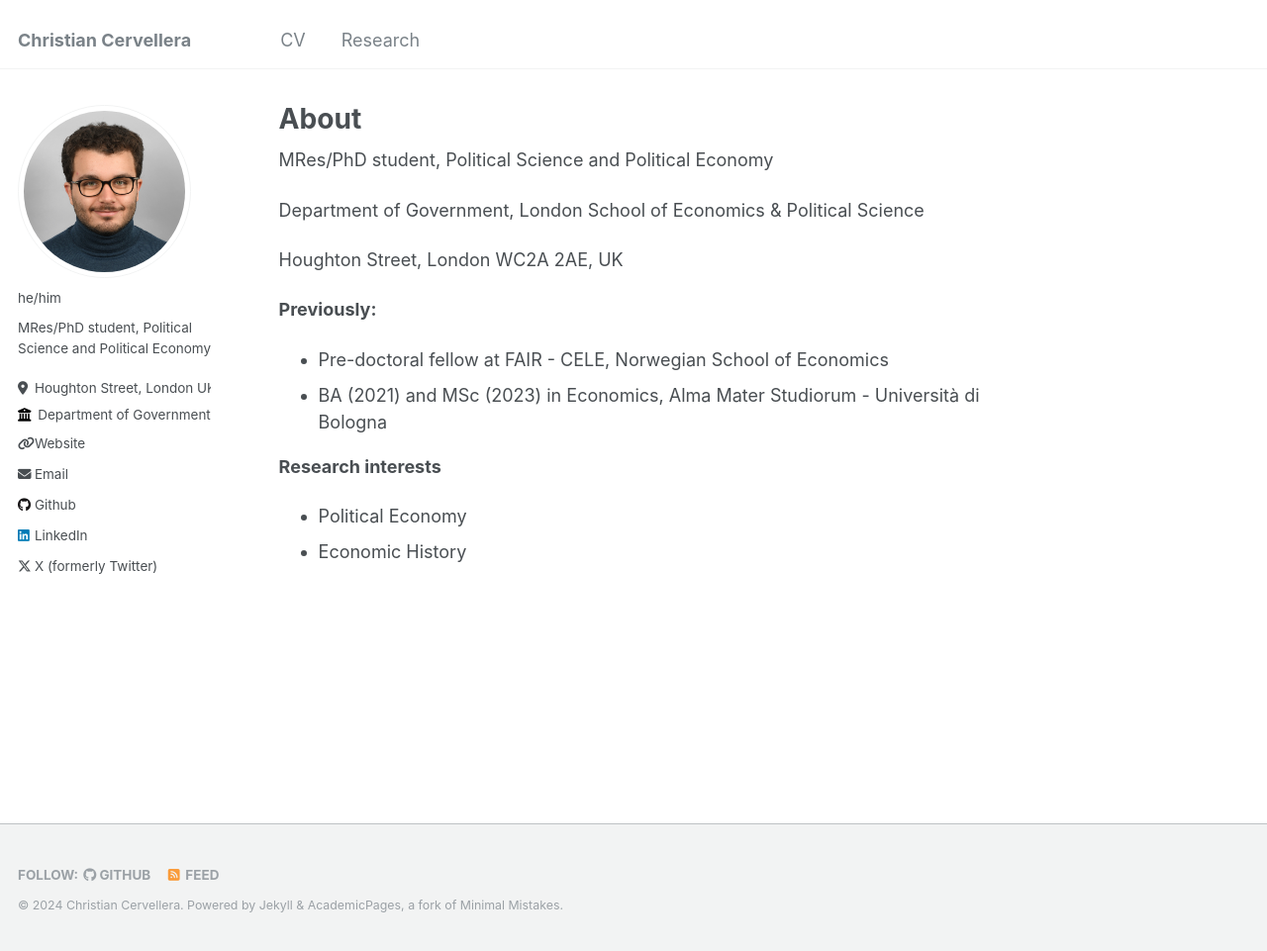
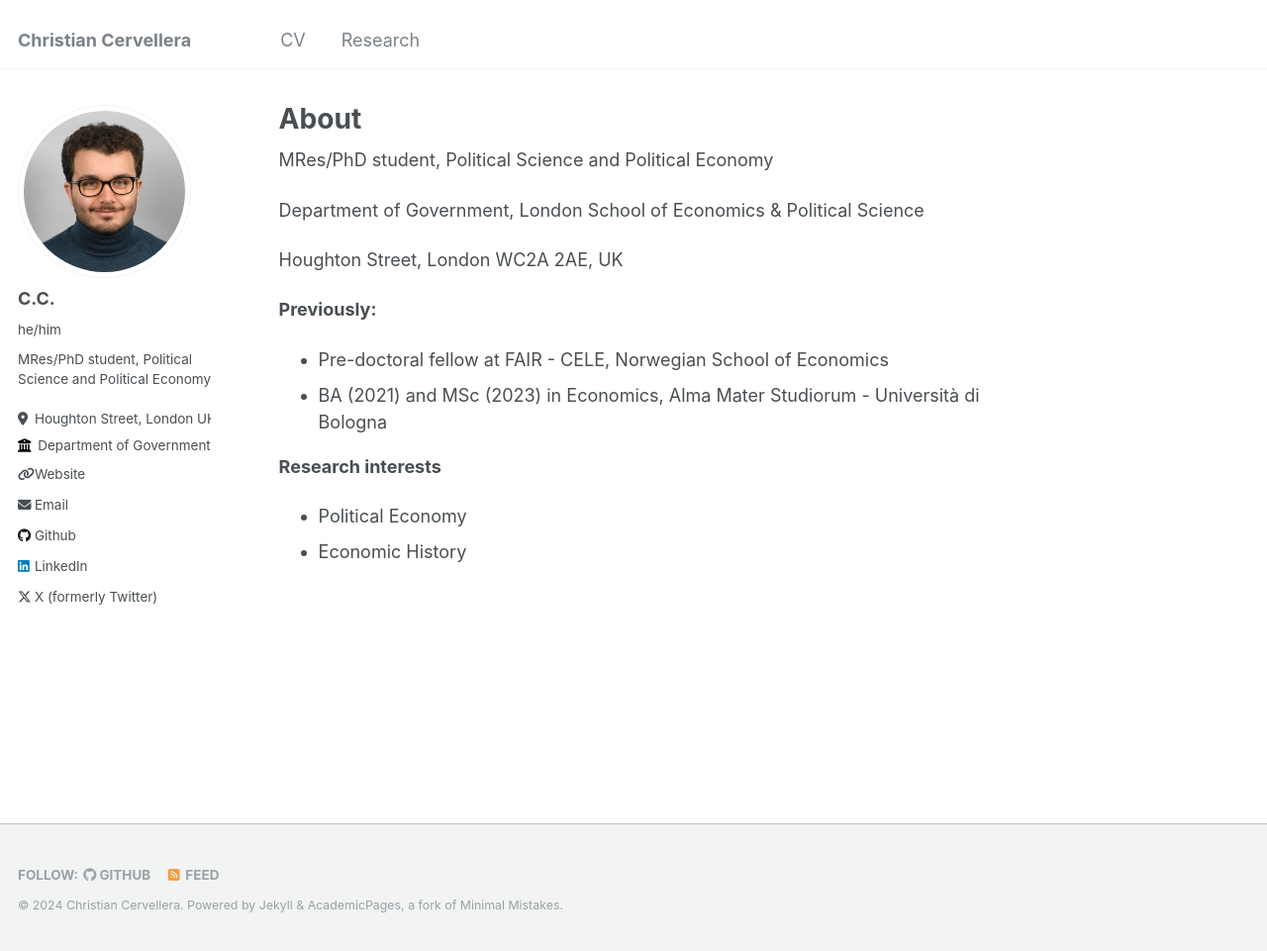
Before and after one commit to ritwika-das/ritwika-das.github.io, a Jekyll site: the page built from _pages/about.md, in a window 1280 px wide and 961 px high. Shown: the whole window at 99% size. Built offline with Jekyll 4.4.1, drawn with Linux system fonts in a browser that asks for light colours.

```diff
--- a/_config.yml
+++ b/_config.yml
@@ -23,7 +23,7 @@ repository               : "christiancervellera/christiancervellera.github.io"
 author:
   # Biographic information
   avatar           : "s16064.jpg"
-  name             : ""
+  name             : "C.C."
   pronouns         : "he/him" # example: "she/her"
   bio              : "MRes/PhD student, Political Science and Political Economy"
   location         : "Houghton Street, London UK"
```
